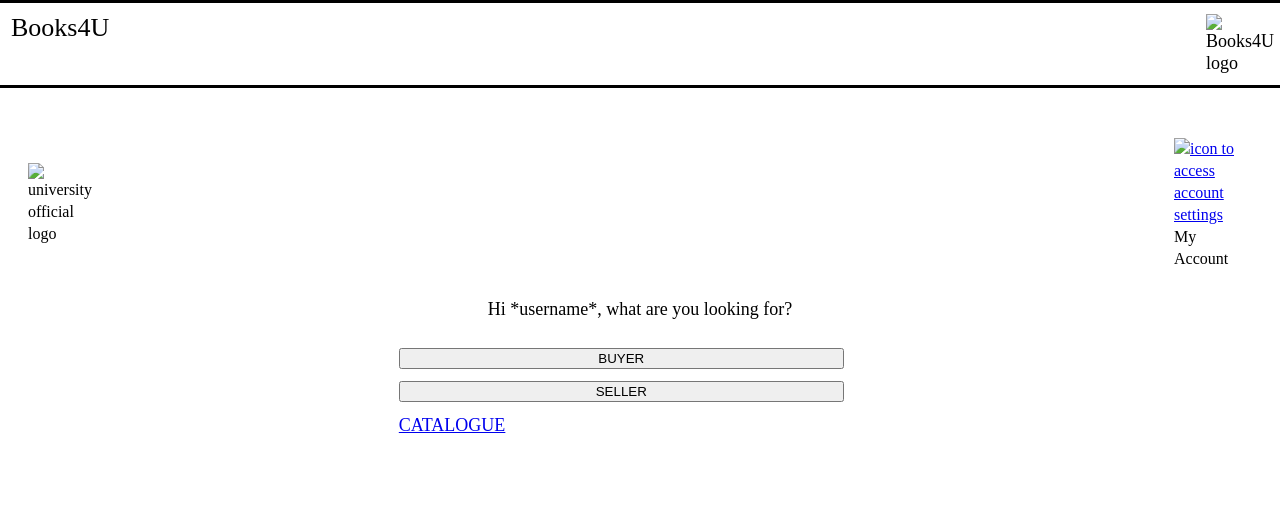
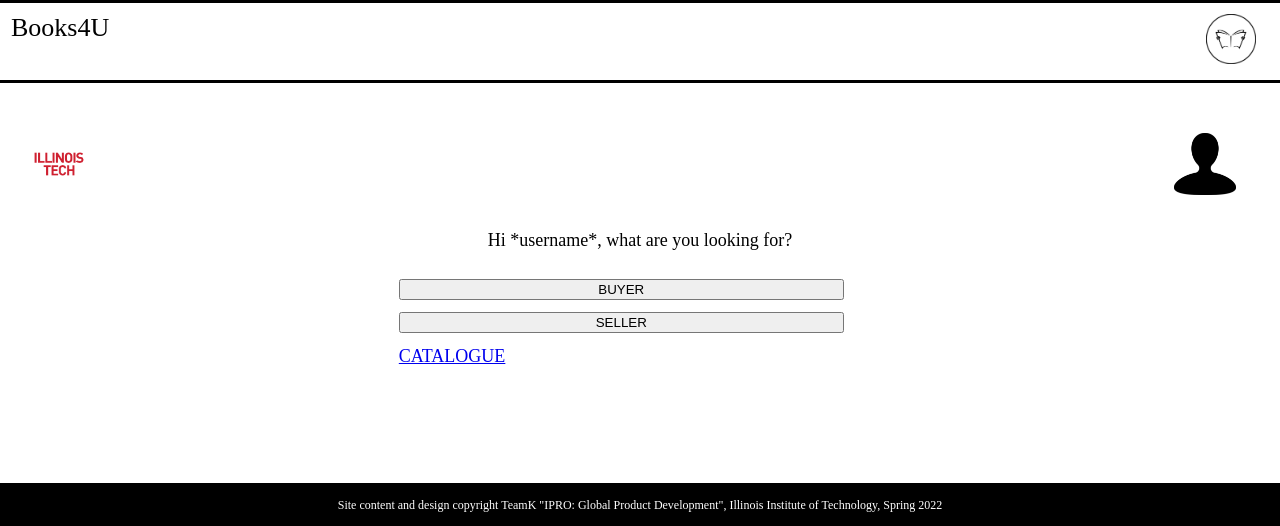
Before and after one commit to mflowers1395/TeamK, a Django app: template User Registration/templates/users/home.html in a window 1280 px wide. Shown: the top 526 px of the page. Run offline with Django 4.2, Linux system fonts and the light colour scheme; the template is opened without the code that fills it, so the values that code supplies are empty.

Commit message:
Fix paths to stylesheet and images in the home page

```diff
--- a/User Registration/templates/users/home.html
+++ b/User Registration/templates/users/home.html
@@ -3,14 +3,14 @@
   <head>
     <meta charset="utf-8" />
     <meta name="viewport" content="width=device-width,initial-scale=1.0,shrink-to-fit=no" />
-    <link rel="stylesheet" href="../screen.css"/>
+    <link rel="stylesheet" href="../../../screen.css"/>
     <title>Books4U</title>
   </head>
   <body>
     <header>
       <h1 id="site-name">Books4U</h1>
       <figure>
-        <img id="logo" src="" alt="Books4U logo">
+        <img id="logo" src="../../../../assets/booklogo.png" alt="Books4U logo">
       </figure>
     </header>
 
@@ -20,15 +20,14 @@
         <ul class="flex-container">
         <li>
           <figure>
-          <img src="" alt="university official logo" class ="flex-item" id="university-logo"/>
+          <img src="../../../../assets/ILTECH_red_stacked.png" alt="university official logo" class ="flex-item" id="university-logo"/>
         </figure>
         </li>
         <li>
           <figure>
-            <a href="../account-settings"><img src="" alt="icon to access account settings"
+            <a href="../account-settings"><img src="../../../../assets/account-icon.png" alt="icon to access account settings"
               id="my-account" class="grid-item"/></a>
           </figure>
-          <figcaption>My Account</figcaption>
         </li>
         </ul>
       </aside>
```
